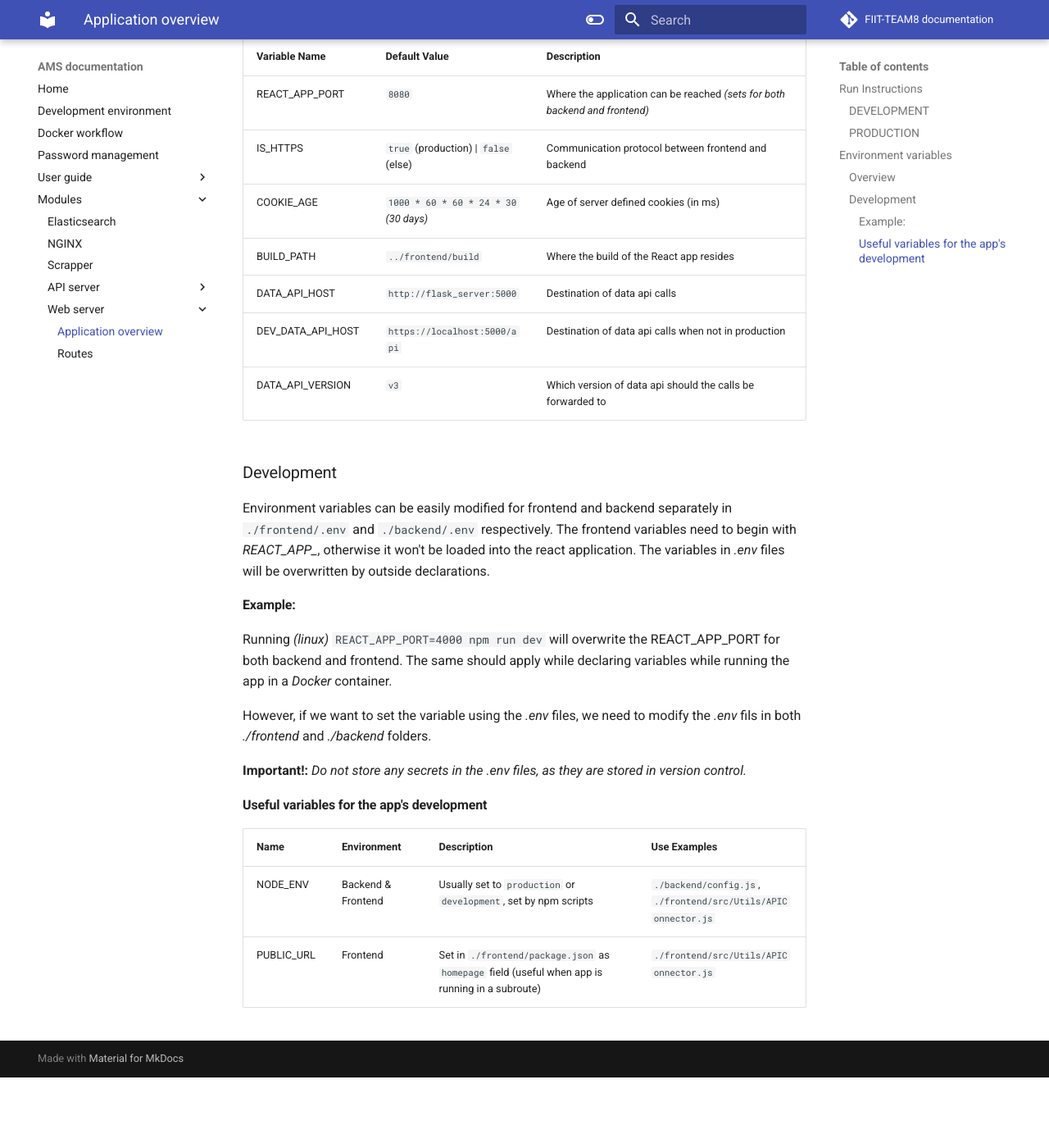
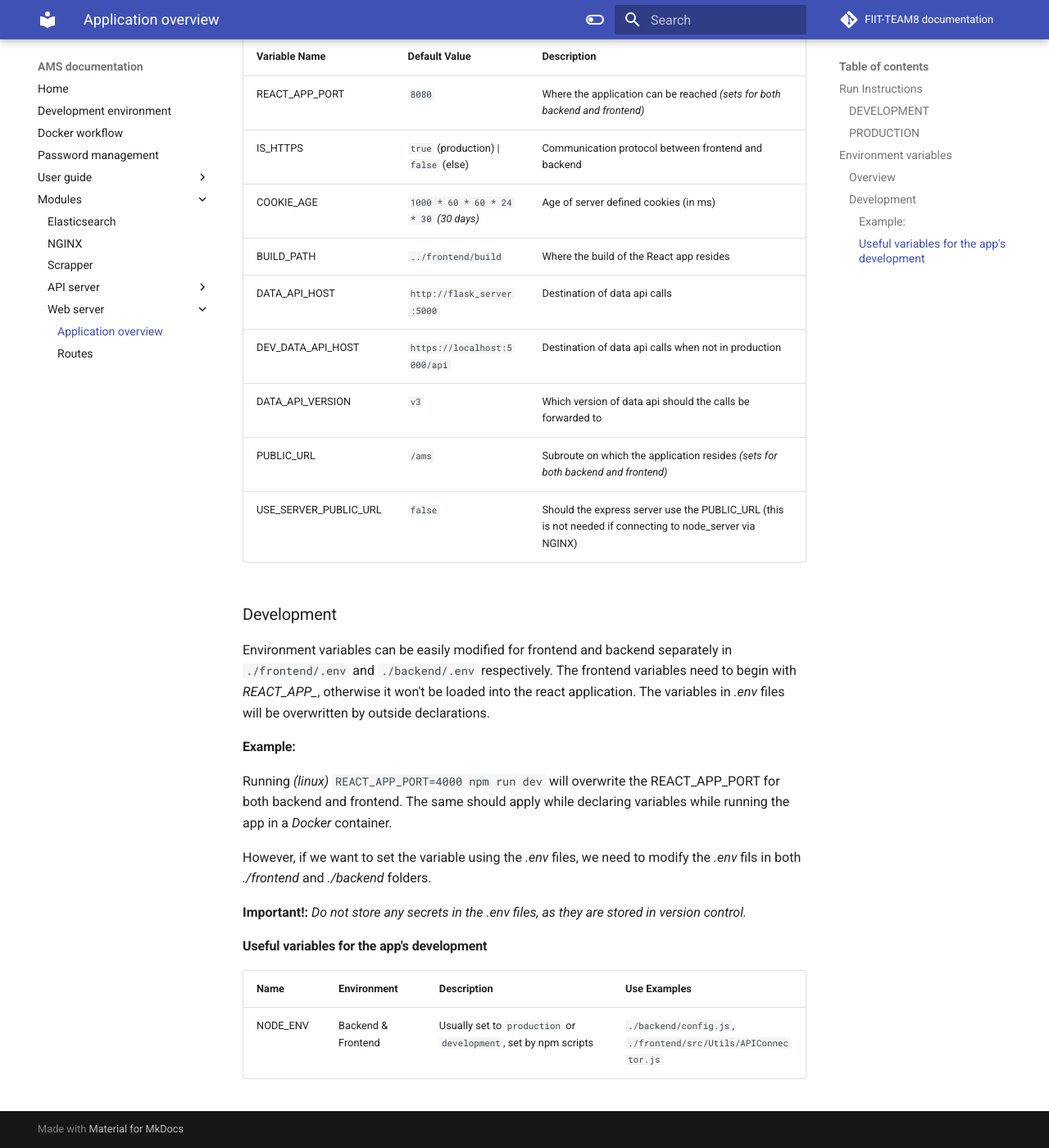
Before and after one commit to FIIT-TEAM8/team_documentation, an MkDocs documentation site: the page built from docs/modules/Web server/application_overview.md, in a window 1280 px wide and 1400 px high, scrolled down 746 px. Shown: the whole window at 82% size. Built offline with MkDocs 1.6.1 and Material for MkDocs 9.7.7, drawn with Linux system fonts in a browser that asks for light colours; comment, search, counter and statistics services are not loaded; before the commit the page ends 2060 px from its top, so only the background shows below that.

Commit message:
Update application_overview.md

```diff
--- a/docs/modules/Web server/application_overview.md
+++ b/docs/modules/Web server/application_overview.md
@@ -36,6 +36,8 @@ _(make sure you are in the **root** folder)_
 | DATA_API_HOST | `http://flask_server:5000` | Destination of data api calls |
 | DEV_DATA_API_HOST | `https://localhost:5000/api` | Destination of data api calls when not in production |
 | DATA_API_VERSION | `v3` | Which version of data api should the calls be forwarded to |
+| PUBLIC_URL | `/ams` | Subroute on which the application resides _(sets for both backend and frontend)_ |
+| USE_SERVER_PUBLIC_URL | `false` | Should the express server use the PUBLIC_URL (this is not needed if connecting to node_server via NGINX) |
 
 ### Development
 
@@ -55,4 +57,3 @@ However, if we want to set the variable using the _.env_ files, we need to modif
 | Name | Environment | Description | Use Examples |
 | ---- | ----------- | ----------- | ------------ |
 | NODE_ENV | Backend & Frontend | Usually set to `production` or `development`, set by npm scripts | `./backend/config.js`, `./frontend/src/Utils/APIConnector.js` |
-| PUBLIC_URL | Frontend | Set in `./frontend/package.json` as `homepage` field (useful when app is running in a subroute) | `./frontend/src/Utils/APIConnector.js` |
```
